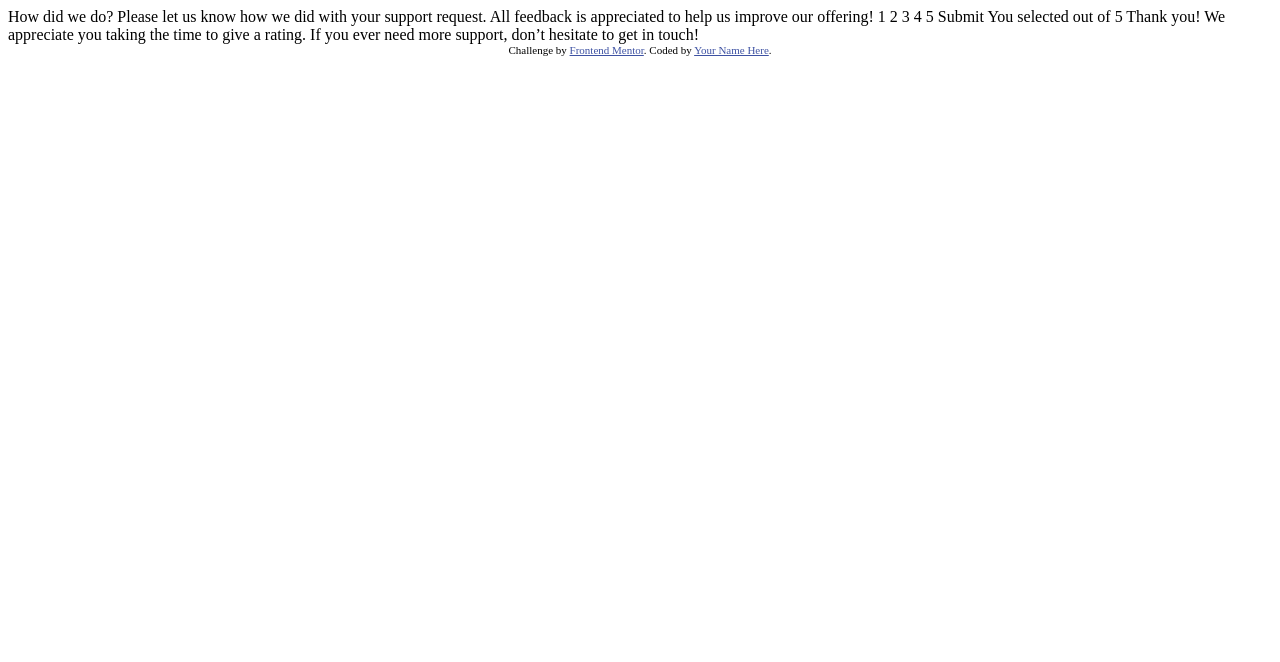
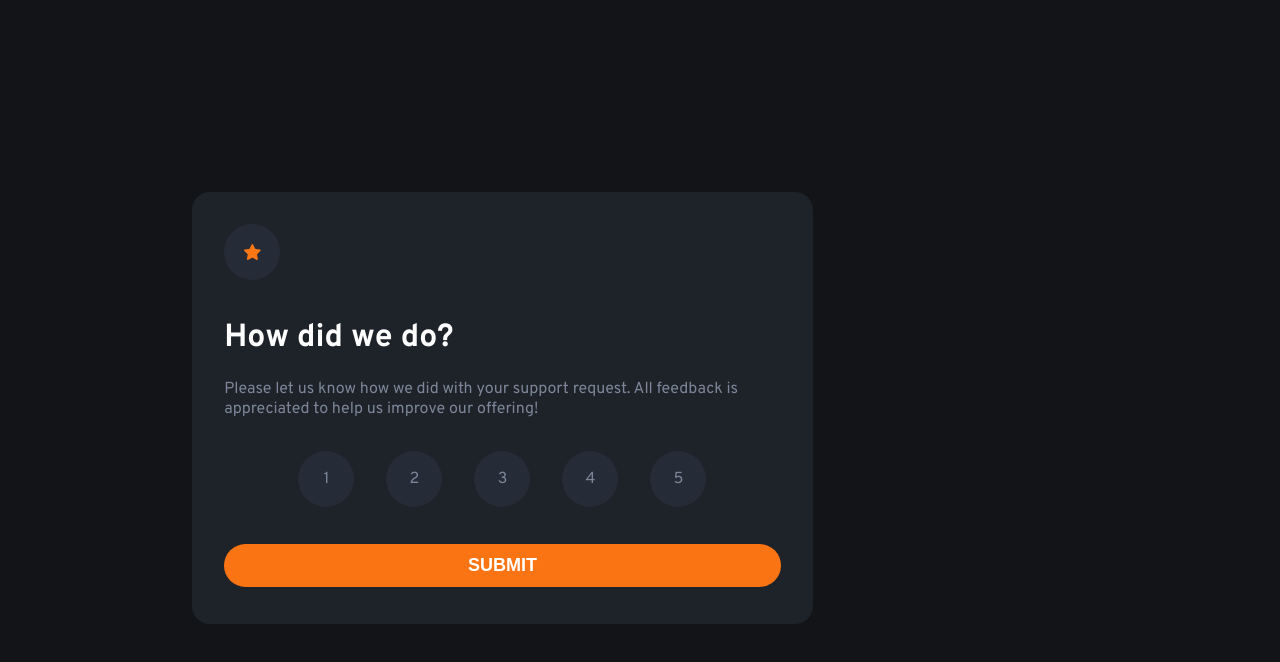
Before and after one commit to Houk123/st_front_mentor, a plain HTML site: page interactive-rating-component-main/interactive-rating-component-main/index.html in a window 1280 px wide. Drawn offline with Linux system fonts and the light colour scheme.

Commit message:
finish_version

```diff
--- a/interactive-rating-component-main/interactive-rating-component-main/index.html
+++ b/interactive-rating-component-main/interactive-rating-component-main/index.html
@@ -5,6 +5,7 @@
   <meta name="viewport" content="width=device-width, initial-scale=1.0"> <!-- displays site properly based on user's device -->
 
   <link rel="icon" type="image/png" sizes="32x32" href="./images/favicon-32x32.png">
+  <link rel="stylesheet" href="style.css">
 
   <title>Frontend Mentor | Interactive rating component</title>
 
@@ -17,33 +18,60 @@
 <body>
 
   <!-- Rating state start -->
+  <main>
+    <div class="panel">
+      <div class="circle">
+        <img src="./images/icon-star.svg">
+      </div>
+      <div class="question">
+        <h1>How did we do?</h1>
+        <p>Please let us know how we did with your support request. All feedback is appreciated
+          to help us improve our offering!</p>
+        </div>
+      <div class="grid-box">
+        <div class="flex-group">
+          <div class="circle" onmouseover ="changeColor(1)"
+          onmouseout="backColor(1)" onclick="setRating(1)" >
+            1
+          </div>
+          <div class="circle" onmouseover ="changeColor(2)"
+          onmouseout="backColor(2)" onclick="setRating(2)" >
+            2
+          </div>
+          <div class="circle" onmouseover ="changeColor(3)"
+          onmouseout="backColor(3)" onclick="setRating(3)" >
+            3
+          </div>
+          <div class="circle" onmouseover ="changeColor(4)"
+          onmouseout="backColor(4)" onclick="setRating(4)" >
+            4
+          </div>
+          <div class="circle" onmouseover ="changeColor(5)"
+          onmouseout="backColor(5)" onclick="setRating(5)" >
+            5
+          </div>
+        </div>
 
-  How did we do?
+        <button class="sub" onclick="openPage()">
+          SUBMIT
+        </button>
+      </div>
 
-  Please let us know how we did with your support request. All feedback is appreciated
-  to help us improve our offering!
-
-  1 2 3 4 5
-
-  Submit
 
       <!-- Rating state end -->
 
       <!-- Thank you state start -->
 
-  You selected <!-- Add rating here --> out of 5
+      <!--You selected  out of 5
 
       Thank you!
 
       We appreciate you taking the time to give a rating. If you ever need more support,
-  don’t hesitate to get in touch!
+      don’t hesitate to get in touch! -->
+    </div>
 
-  <!-- Thank you state end -->
+    <script src="script.js"></script>
+  </main>
 
-
-  <div class="attribution">
-    Challenge by <a href="https://www.frontendmentor.io?ref=challenge" target="_blank">Frontend Mentor</a>.
-    Coded by <a href="#">Your Name Here</a>.
-  </div>
 </body>
 </html>
--- /dev/null
+++ b/interactive-rating-component-main/interactive-rating-component-main/script.js
@@ -0,0 +1,55 @@
+var current_raiting = 0;
+
+function setRating(rating) {
+    var divElement = document.getElementsByClassName("circle");
+    if(current_raiting != 0){
+        divElement[current_raiting].style.backgroundColor = "hsl(216, 19%, 18%)";
+        divElement[current_raiting].style.color = "hsl(217, 12%, 54%)";
+    }
+    current_raiting = rating;
+}
+
+function changeColor(rating){
+    var divElement = document.getElementsByClassName("circle");
+
+    divElement[rating].style.backgroundColor = "hsl(25, 97%, 53%)";
+    divElement[rating].style.color = "hsl(0, 0%, 100%)";
+
+    if(rating > 1){
+        divElement[rating - 1].style.color = "hsl(0, 0%, 100%)";
+        divElement[rating - 1].style.backgroundColor = "hsl(217, 12%, 54%)";
+    }if (rating < 5) {
+        divElement[rating + 1].style.color = "hsl(0, 0%, 100%)";
+        divElement[rating + 1].style.backgroundColor = "hsl(217, 12%, 54%)";
+    }
+}
+
+function backColor(rating){
+    var divElement = document.getElementsByClassName("circle");
+
+    divElement[rating].style.backgroundColor = "hsl(216, 19%, 18%)";
+    divElement[rating].style.color = "hsl(217, 12%, 54%)";
+
+    if(rating > 1){
+        divElement[rating - 1].style.color = "hsl(217, 12%, 54%)";
+        divElement[rating - 1].style.backgroundColor = "hsl(216, 19%, 18%)";
+    }if (rating < 5) {
+        divElement[rating + 1].style.color = "hsl(217, 12%, 54%)";
+        divElement[rating + 1].style.backgroundColor = "hsl(216, 19%, 18%)";
+    }if(current_raiting != 0){
+        divElement[current_raiting].style.color = "hsl(0, 0%, 100%)";
+        divElement[current_raiting].style.backgroundColor = "hsl(25, 97%, 53%)";
+    }
+}
+
+function openPage(){
+    localStorage.setItem("current", current_raiting);
+    window.location.href = "./result.html"
+}
+
+document.addEventListener("DOMContentLoaded", function(){
+    var h3Element = document.getElementsByClassName("Result")[0];
+    var number = localStorage.getItem("current");
+    h3Element.innerHTML = "You selected " + number + " out of 5";
+    console.log("kekw")
+});
--- /dev/null
+++ b/interactive-rating-component-main/interactive-rating-component-main/style.css
@@ -0,0 +1,125 @@
+@import url('https://fonts.googleapis.com/css2?family=Overpass:wght@400;700&display=swap');
+
+:root{
+    --clr-primary-orange: hsl(25, 97%, 53%);
+
+    --clr-neutral-white: hsl(0, 0%, 100%);
+    --clr-neutral-light-grey: hsl(217, 12%, 54%);
+    --clr-neutral-medium-grey: hsl(216, 19%, 18%);
+    --clr-neutral-dark-blue: hsl(217, 16%, 14%);
+    --clr-neutral-very-dark-blue: hsl(216, 12%, 8%);
+
+    --border-radius: 1.125rem;
+    --padding: 2rem;
+
+    --paragraph-size: 15px;
+
+    --font-famaly-default: "Overpass", sans-serif;
+}
+
+@media (min-width: 100px){
+    body{
+        min-height: 100vh;
+        display: grid;
+        place-items: center;
+    }
+
+    .panel{
+        margin-inline: 1rem;
+        grid-template-rows: 1fr;
+        border-radius: var(--border-radius);
+        overflow: hidden;
+    }
+}
+
+body{
+    font-family: var(--font-famaly-default);
+    background: var(--clr-neutral-very-dark-blue);
+    color: var(--clr-neutral-light-grey);
+}
+
+h1{
+    color: var(--clr-neutral-white);
+}
+
+.panel{
+    display: grid;
+    gap: 1rem;
+    max-width: 60%;
+    padding: var(--padding);
+    background: var(--clr-neutral-dark-blue);
+}
+
+.panel[number_2]{
+    max-width: 50%;
+}
+
+.circle{
+    display: flex;
+    align-items: center;
+    justify-content: center;
+
+    width: 3.5rem;
+    height: 3.5rem;
+    border-radius: 50%;
+    background: var(--clr-neutral-medium-grey);
+}
+
+.r{
+    display: flex;
+    align-items: center;
+    justify-content: center;
+
+    border-radius: 2.5rem;
+    width: 55%;
+    height: 55%;
+
+    background: var(--clr-neutral-medium-grey);
+    color: var(--clr-primary-orange);
+}
+
+.flex-group{
+    display: flex;
+    align-items: center;
+    justify-content: center;
+
+    gap: 2rem;
+}
+
+.button{
+    gap: 1rem;
+    padding: 1rem;
+    text-align: center;
+}
+
+.grid-box{
+    display: grid;
+    gap: 2rem;
+    place-items: center;
+}
+
+.sub{
+    display: flex;
+    align-items: center;
+    justify-content: center;
+
+    width: 100%;
+    height: 80%;
+    gap: 1rem;
+    padding: 1rem;
+    border-radius: 2.5rem;
+    border:none;
+    font-size: 18px;
+    font-weight: 700;
+    background: var(--clr-primary-orange);
+    color: var(--clr-neutral-white)
+}
+
+.sub:hover{
+    color: var(--clr-primary-orange);
+    background: var(--clr-neutral-white);
+}
+
+.questation{
+    text-align: center;
+}
```
Also changed, not shown: interactive-rating-component-main/interactive-rating-component-main/result.html (added, +40 -0 lines), 2 other files. Lines whose indentation alone changed are shown as unchanged.
